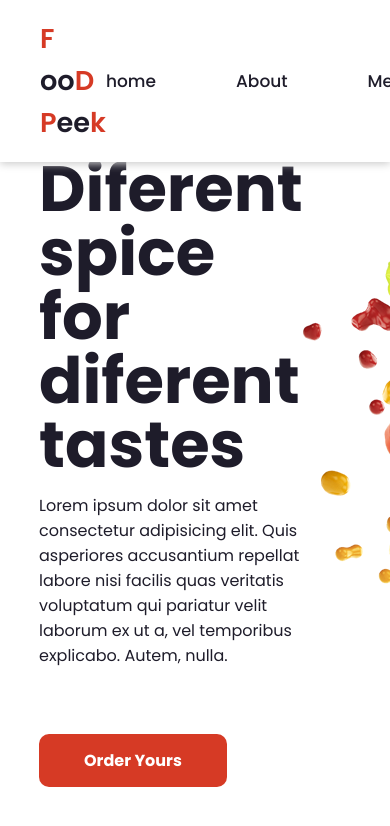
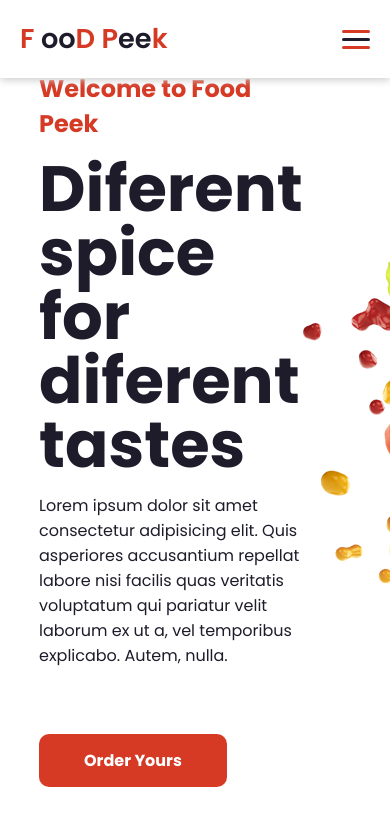
Before and after one commit to FellipeOlliveira/landing_page_responsiva, a plain HTML site: page index.html in a window 390 px wide. Shown: the top 826 px of the page. Drawn offline with nearby package versions, Linux system fonts and the light colour scheme.

Commit message:
feat: responsividade css

```diff
--- a/style/style.css
+++ b/style/style.css
@@ -129,3 +129,26 @@ body {
 .home-img {
     width: 100%;
 }
+
+@media (max-width: 785px) {
+    .navigation{
+        padding: 18px 20px;
+    }
+    .menu{
+        display: block;
+    }
+    .nav-menu{
+        position: fixed;
+        right: 100%;
+        top: 70px;
+        width: 100%;
+        height: 100%;
+        flex-direction: column;
+        background-color: var(--white);
+        gap: -10px;
+        transition: 0.3s;
+    }
+    .nav-item{
+        margin: 16px 0;
+    }
+}
```
